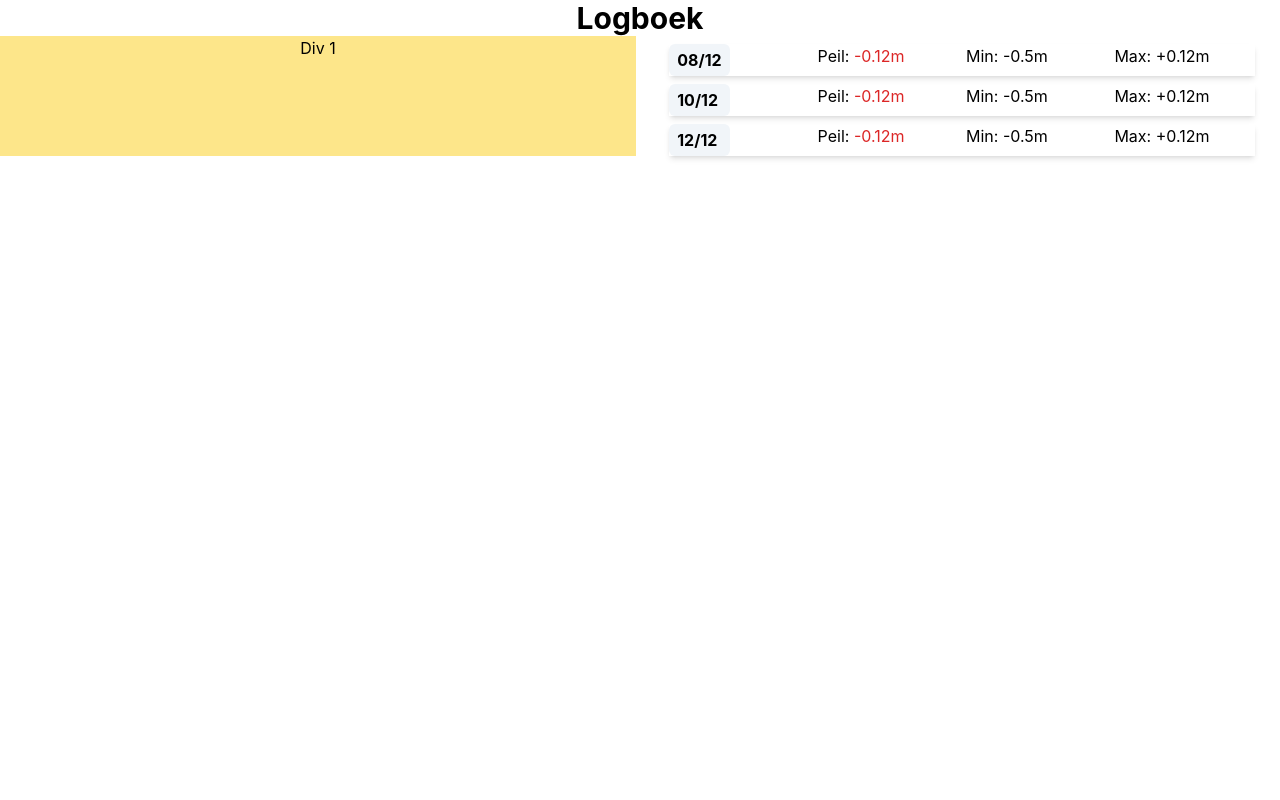
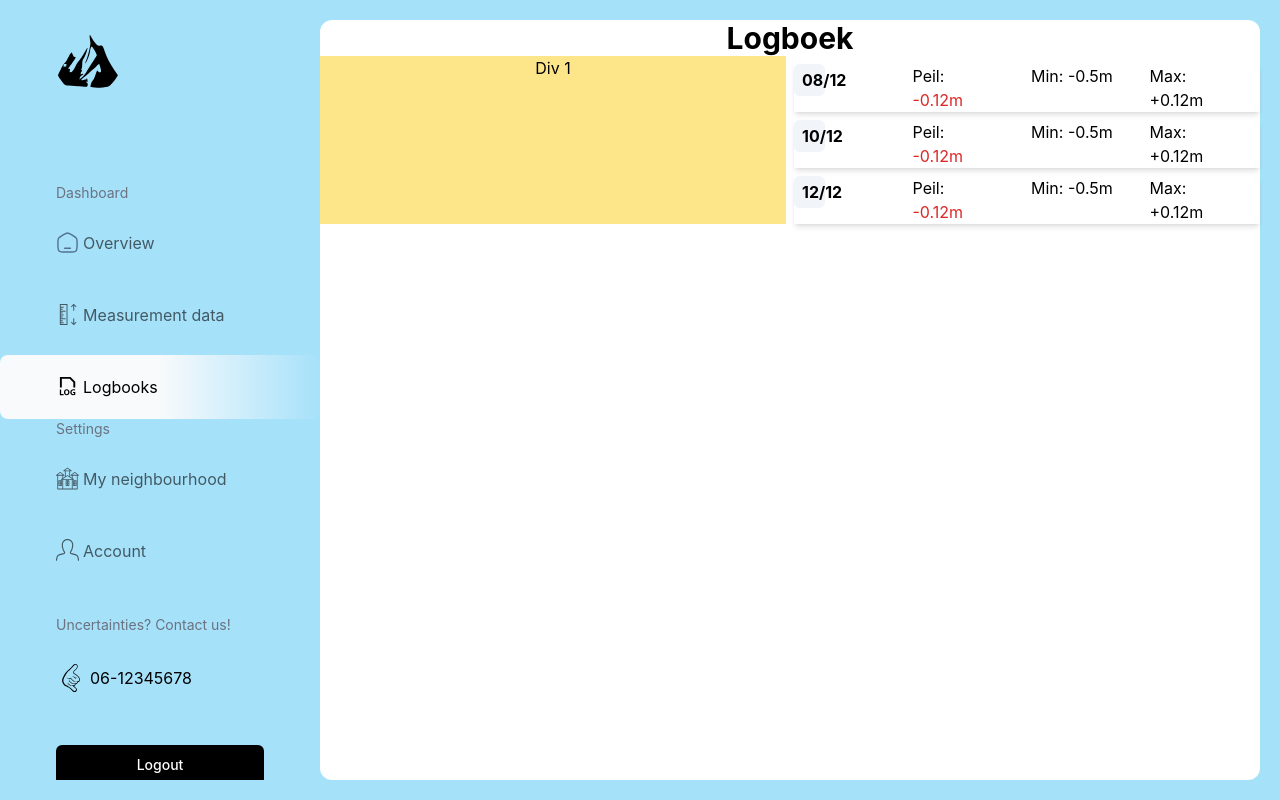
Before and after one commit to JoeriDekker/Project-D, a React (Create React App) app in the folder client/: page /logboek in a window 1280 px wide. Built offline with nearby package versions, Linux system fonts and the light colour scheme.

Commit message:
added navbar in logboek

```diff
--- a/client/src/components/navbar/navbar.tsx
+++ b/client/src/components/navbar/navbar.tsx
@@ -24,7 +24,7 @@ function Navbar() {
 
                         <NavItem icon="Home" text={t('Navigation.overview')} link="/home" />
                         <NavItem icon="Measure" text={t('Navigation.waterdata')} link="/" />
-                        <NavItem icon="Logbook" text={t('Navigation.logbooks')} link="/" />
+                        <NavItem icon="Logbook" text={t('Navigation.logbooks')} link="/logboek" />
                     </div>
 
                     <div className="space-y-2 pb-8 flex flex-col">
--- a/client/src/pages/logboekscreen.tsx
+++ b/client/src/pages/logboekscreen.tsx
@@ -1,8 +1,13 @@
 import React from "react";
+
+import Navbar from '../components/navbar/navbar'
 
 function LogboekScreen() {
     return (
     <>
+        <div className="bg-background-color w-screen h-screen py-5 flex dir-row">
+            <Navbar />
+            <div className="bg-white w-full h-full rounded-xl mr-5">
                 <div className="container mx-auto ">
                     <h1 className="text-3xl font-bold flex justify-center ">
                         Logboek
@@ -36,6 +41,10 @@ function LogboekScreen() {
                     </div>
 
                 </div>
+            </div>
+        </div>
+
+
     </>
     );
 }
```
Lines whose indentation alone changed are shown as unchanged.
